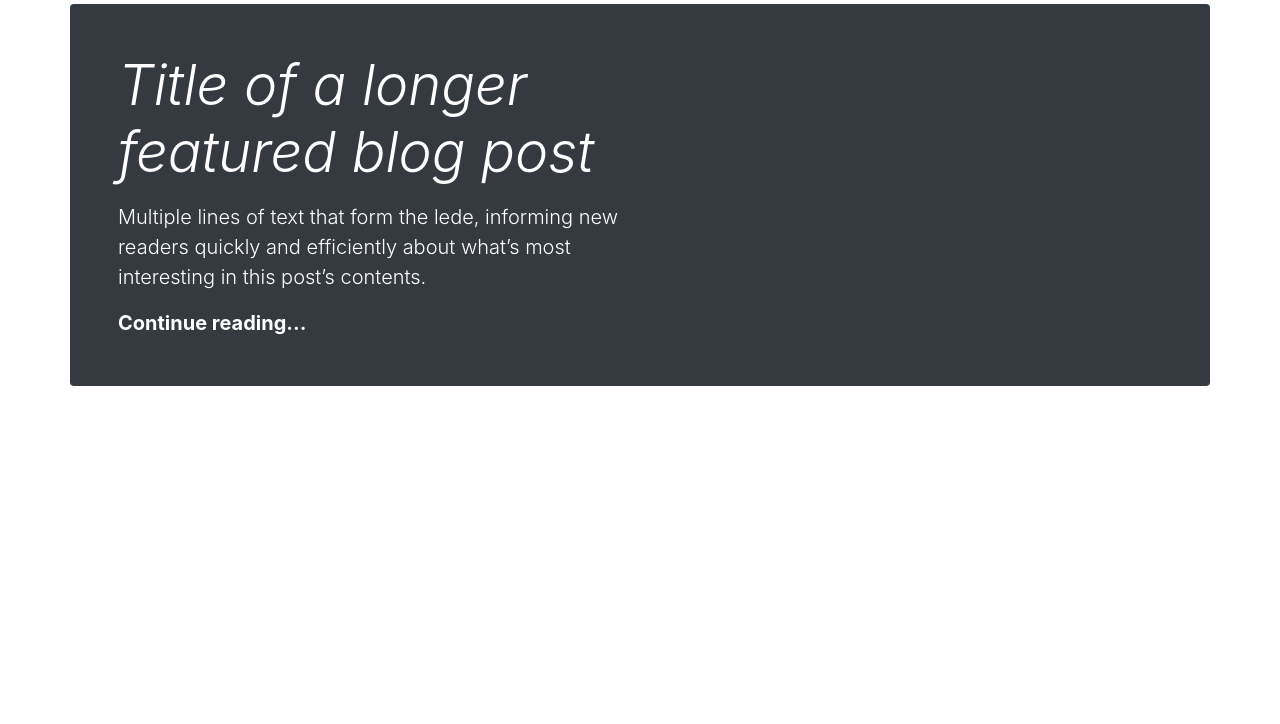
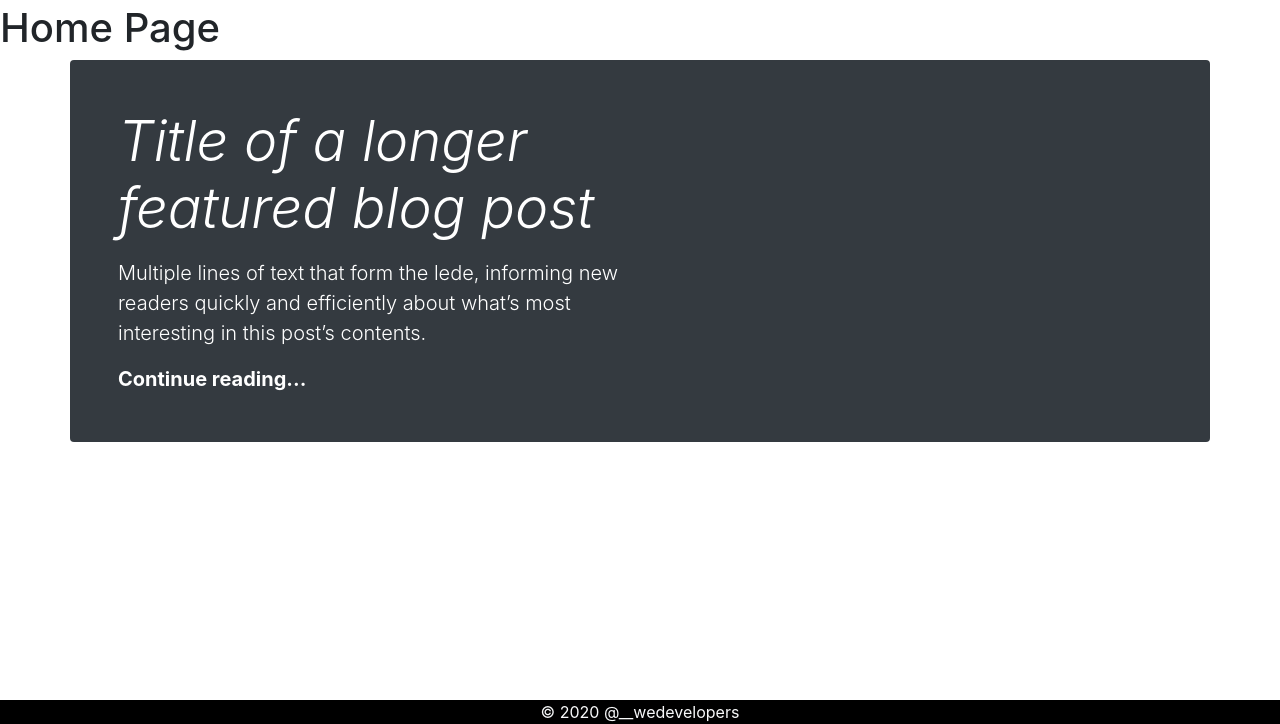
Before and after one commit to sawankhanchi/Blog-App, a Django app: page / in a window 1280 px wide. Shown: the part 76-800 px from the top of the page. Run offline with Django 3.2, Linux system fonts and the light colour scheme; some libraries are stand-ins or nearby versions.

Commit message:
footer_added

```diff
--- /dev/null
+++ b/static/Custom_CSS/main.css
@@ -0,0 +1,10 @@
+.footer_css {
+    position: fixed;
+    left: 0;
+    bottom: 0;
+    width: 100%;
+    background-color: black;
+    color: white;
+    text-align: center;
+    display: block;
+ }
--- a/templates/base.html
+++ b/templates/base.html
@@ -10,8 +10,10 @@
     {% include 'base/css.html' %}
 
 
+
+    {% block custom_css %}
+     {% endblock custom_css %}
     <title>Django Blog</title>
-    {% block custom_css %} {% endblock custom_css %}
   </head>
   <body>
       <!-- navebar block -->
@@ -21,6 +23,7 @@
 
   {% block blog_home_block %}
   {% endblock blog_home_block %}
+  {% include 'base/footer.html' %}
 
   {% block js %}
   {% endblock js %}
--- /dev/null
+++ b/templates/base/footer.html
@@ -0,0 +1,6 @@
+{% load static %}
+<footer class="footer">
+  <div class="footer_css">
+    <span class="text-light">&#169 2020 @__wedevelopers </span>
+  </div>
+</footer>
--- a/templates/blog/blog_home.html
+++ b/templates/blog/blog_home.html
@@ -2,39 +2,10 @@
 {% extends 'base.html' %}
 {% load static %}
 {% block custom_css %}
-<style>
-.img-height {
-  height : 45vh;
-}
-</style>
+<link rel='stylesheet' href="{% static 'Custom_CSS/main.css'%}">
 {% endblock custom_css %}
 {% block blog_home_block %}
-{% comment %} <div id="carouselExampleIndicators" class="carousel slide  container" data-ride="carousel">
-  <ol class="carousel-indicators">
-    <li data-target="#carouselExampleIndicators" data-slide-to="0" class="active"></li>
-    <li data-target="#carouselExampleIndicators" data-slide-to="1"></li>
-    <li data-target="#carouselExampleIndicators" data-slide-to="2"></li>
-  </ol>
-  <div class="carousel-inner">
-    <div class="carousel-item active">
-      <img src="{% static 'common/slide1.jpg' %}" class="d-block w-100 img-height" alt="image">
-    </div>
-    <div class="carousel-item">
-      <img src="{% static 'common/slide2.jpg' %}" class="d-block w-100 img-height" alt="image">
-    </div>
-    <div class="carousel-item">
-      <img src="{% static 'common/slide3.jpg' %}" class="d-block w-100 img-height" alt="image">
-    </div>
-  </div>
-  <a class="carousel-control-prev" href="#carouselExampleIndicators" role="button" data-slide="prev">
-    <span class="carousel-control-prev-icon" aria-hidden="true"></span>
-    <span class="sr-only">Previous</span>
-  </a>
-  <a class="carousel-control-next" href="#carouselExampleIndicators" role="button" data-slide="next">
-    <span class="carousel-control-next-icon" aria-hidden="true"></span>
-    <span class="sr-only">Next</span>
-  </a>
-</div> {% endcomment %}
+<h1> Home Page </h1>
 
 <div class="jumbotron container mt-1 p-3 p-md-5 text-white rounded bg-dark">
     <div class="col-md-6 px-0">
```
